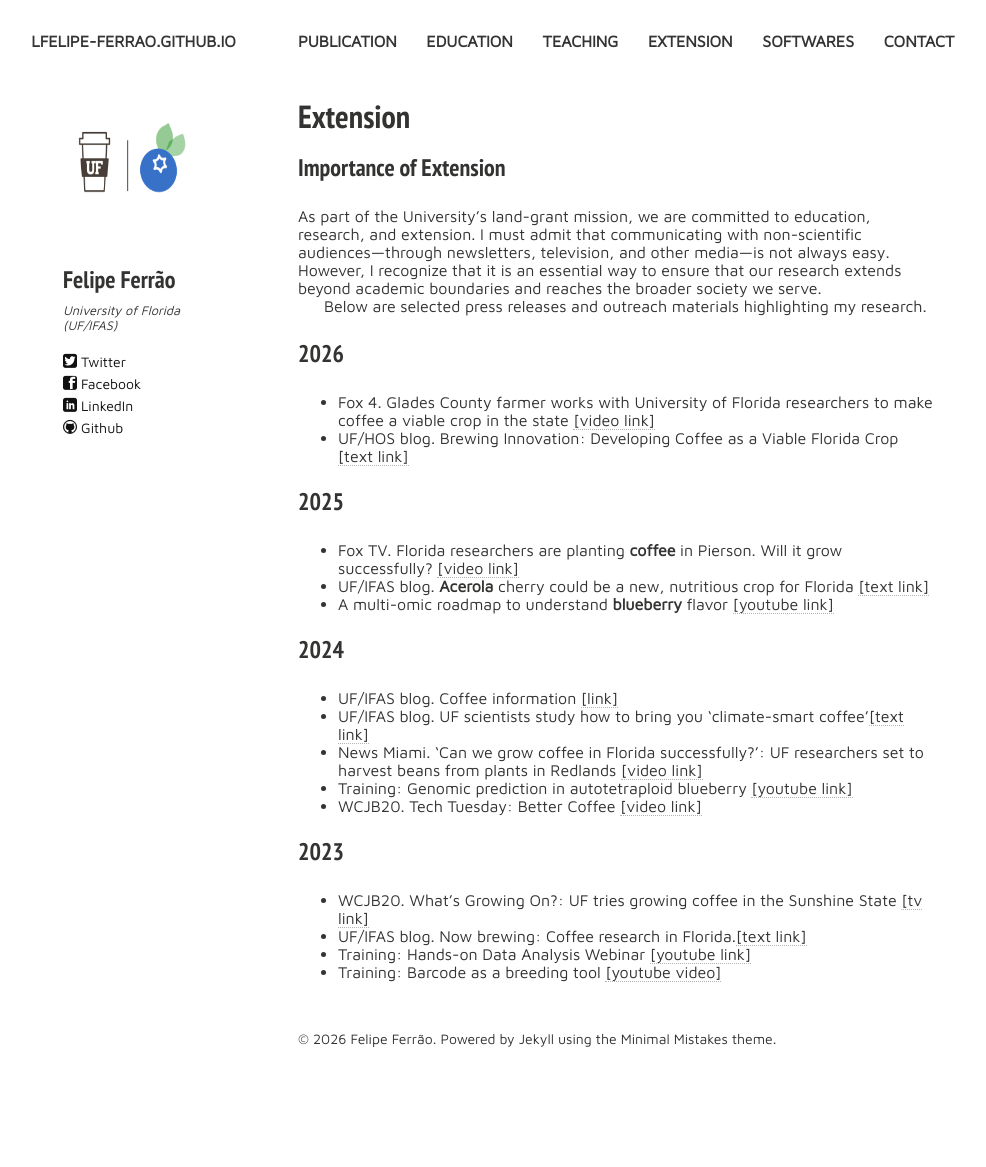
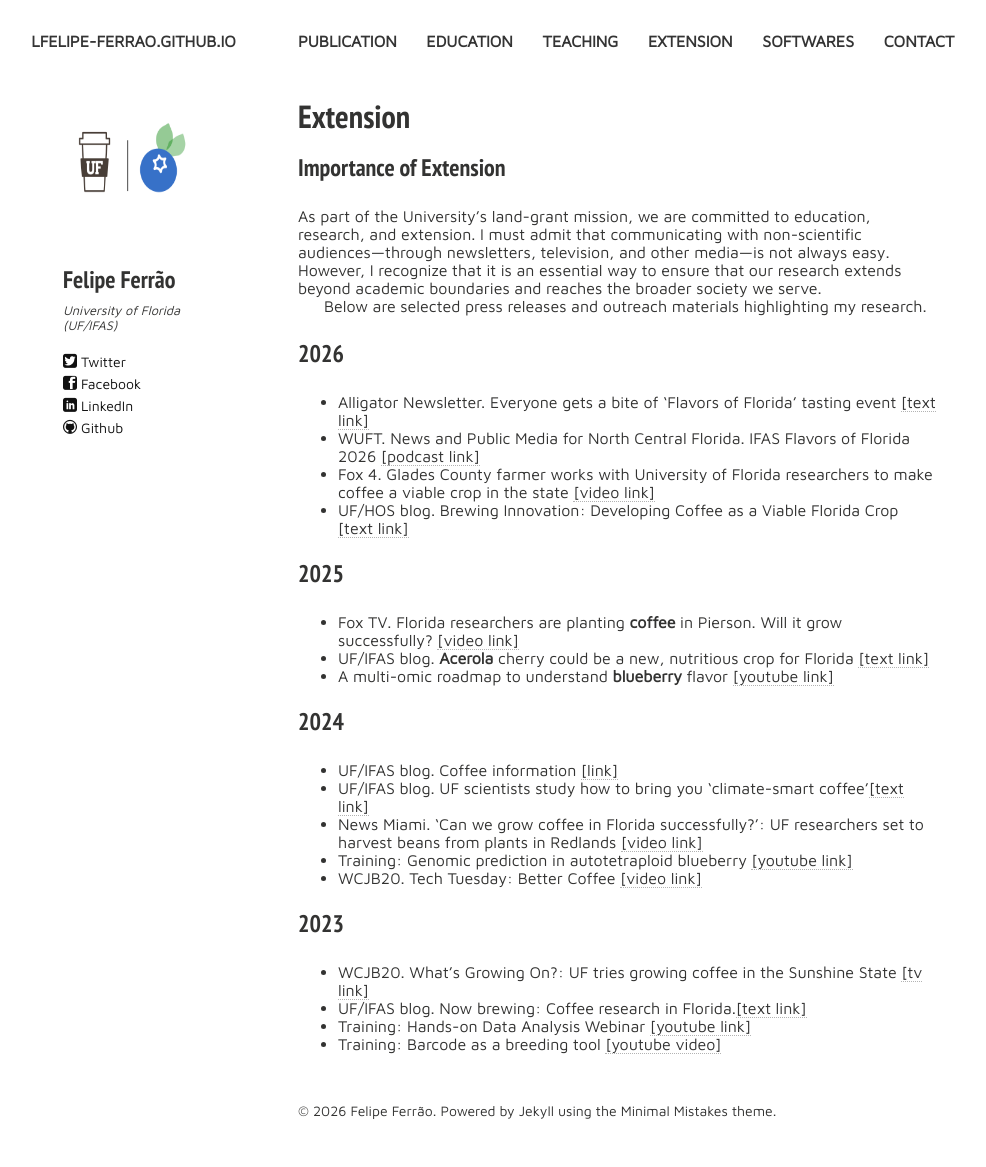
Before and after one commit to lfelipe-ferrao/lfelipe-ferrao.github.io, a Jekyll site: the page built from extension.md, in a window 1280 px wide. Shown: the whole page, without its empty margins (22-1008 px from the left). Built offline with Jekyll 4.4.1, drawn with Linux system fonts in a browser that asks for light colours; nearby versions of some CDN libraries; before the commit the page ends 1095 px from its top, so only the background shows below that.

Commit message:
Update extension.md

```diff
--- a/extension.md
+++ b/extension.md
@@ -21,6 +21,8 @@ Below are selected press releases and outreach materials highlighting my researc
 
 ### 2026
 
+- Alligator Newsletter. Everyone gets a bite of ‘Flavors of Florida’ tasting event [[text link]](https://www.alligator.org/article/2026/03/everyone-gets-a-bite-of-flavors-of-florida-tasting-event)
+- WUFT. News and Public Media for North Central Florida. IFAS Flavors of Florida 2026 [[podcast link]](https://www.wuft.org/podcast/tell-me-about-it/2026-02-15/ifas-flavors-of-florida-2026)
 - Fox 4. Glades County farmer works with University of Florida researchers to make coffee a viable crop in the state [[video link]](https://www.fox4now.com/news/local-news/glades-county/glades-county-farmer-works-with-university-of-florida-researchers-to-make-coffee-a-viable-crop-in-the-state#google_vignette)
 - UF/HOS blog. Brewing Innovation: Developing Coffee as a Viable Florida Crop [[text link]](https://blogs.ifas.ufl.edu/hosdept/2026/01/22/coffee-genomics-florida-breeding/)
 
```
